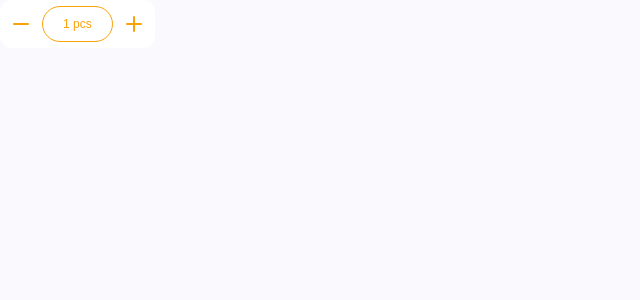
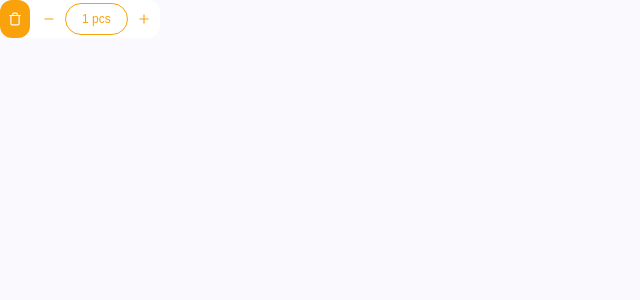
Before and after one commit to barbaraperic/shopping-list, a React (Vite) app: page / in a window 1280 px wide. Shown: the top 300 px of the page, without its empty margins (0-640 px from the left). Built offline with nearby package versions, Linux system fonts and the light colour scheme.

Commit message:
FEAT: SelectButton

```diff
--- a/src/assets/icons/Icon.js
+++ b/src/assets/icons/Icon.js
@@ -1,10 +1,11 @@
-import { Search, Plus, Minus } from 'react-feather';
+import { Search, Plus, Minus, Trash } from 'react-feather';
 import styled from 'styled-components';
 
 const icons = {
   search: Search,
   plus: Plus,
-  minus: Minus
+  minus: Minus,
+  trash: Trash
 }
 
 export const Icon = ({ id, size, className }) => {
--- a/src/components/SelectButton.js
+++ b/src/components/SelectButton.js
@@ -4,9 +4,12 @@ import { Icon } from '../assets'
 const SelectButton = ({ children }) => {
   return (
     <Wrapper>
-      <StyledIcon id="minus"/>
+      <IconWrapper>
+        <StyledTrashIcon id="trash" size={14}/>
+      </IconWrapper>
+      <StyledIcon id="minus" size={14}/>
       <Button>{children}</Button>
-      <StyledIcon id="plus"/>
+      <StyledIcon id="plus" size={14}/>
     </Wrapper>
   )
 }
@@ -14,9 +17,9 @@ const SelectButton = ({ children }) => {
 const Wrapper = styled.div`
   background-color: white;
   border-radius: 12px;
-  padding: 6px 9px;
   display: flex;
   align-items: center;
+  padding-right: 9px;
 `
 
 const Button = styled.button`
@@ -25,8 +28,23 @@ const Button = styled.button`
   background-color: transparent;
   color: hsla(38, 95%, 51%, 1);
   font-size: 12px;
-  padding: 10px 20px;
-  margin: 0 9px;
+  padding: 8px 16px;
+  margin: 3px 9px;
+`
+
+const IconWrapper = styled.div`
+  background-color: hsla(38, 95%, 51%, 1);
+  height: 100%;
+  display: flex;
+  align-items: center;
+  justify-content: center;
+  padding: 12px 8px;
+  border-radius: 12px;
+  margin-right: 12px;
+`
+
+const StyledTrashIcon = styled(Icon)`
+  color: white;
 `
 
 const StyledIcon = styled(Icon)`
```
